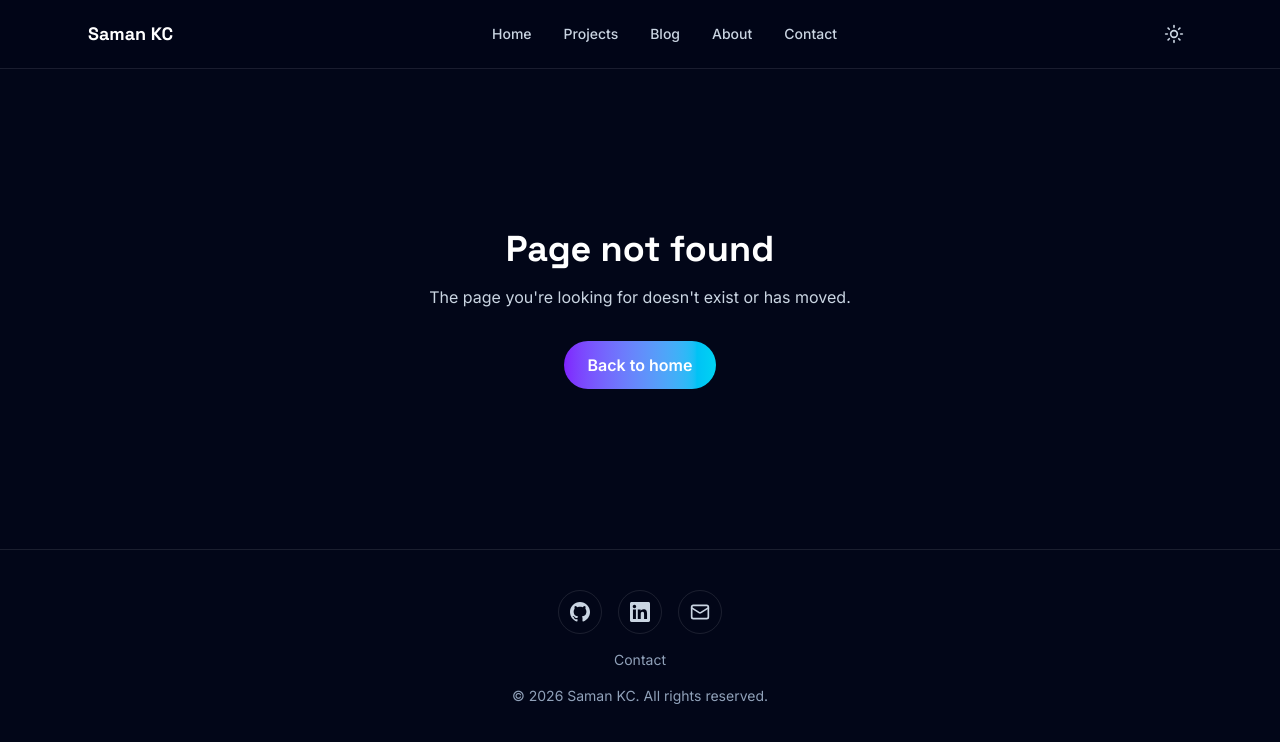
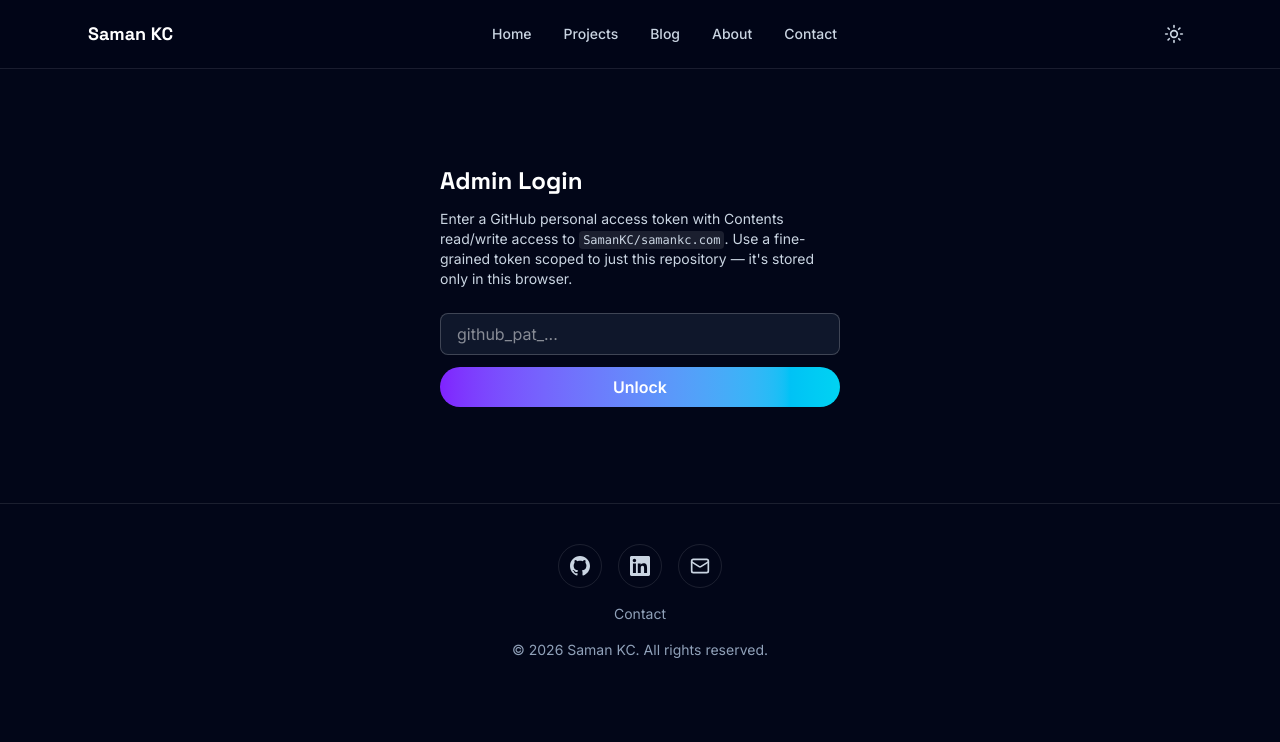
Before and after one commit to SamanKC/samankc.com, a Next.js app: page /admin in a window 1280 px wide. Before the commit this address had no page. Shown: the top 742 px of the page. Built offline with nearby package versions, Linux system fonts and the light colour scheme.

Commit message:
feat: wire up /admin page with token gate, post list, and editor

```diff
--- /dev/null
+++ b/app/admin/page.tsx
@@ -0,0 +1,11 @@
+import type { Metadata } from 'next';
+import AdminClient from '@/components/admin/AdminClient';
+
+export const metadata: Metadata = {
+  title: 'Admin',
+  robots: { index: false, follow: false },
+};
+
+export default function AdminPage() {
+  return <AdminClient />;
+}
--- /dev/null
+++ b/components/admin/AdminClient.tsx
@@ -0,0 +1,28 @@
+'use client';
+
+import { useState } from 'react';
+import TokenGate from './TokenGate';
+import PostList from './PostList';
+import PostEditor from './PostEditor';
+
+type View = { name: 'list' } | { name: 'editor'; filename: string | null };
+
+export default function AdminClient() {
+  const [view, setView] = useState<View>({ name: 'list' });
+
+  return (
+    <TokenGate>
+      {(token) =>
+        view.name === 'list' ? (
+          <PostList
+            token={token}
+            onNew={() => setView({ name: 'editor', filename: null })}
+            onEdit={(filename) => setView({ name: 'editor', filename })}
+          />
+        ) : (
+          <PostEditor token={token} filename={view.filename} onDone={() => setView({ name: 'list' })} />
+        )
+      }
+    </TokenGate>
+  );
+}
```
